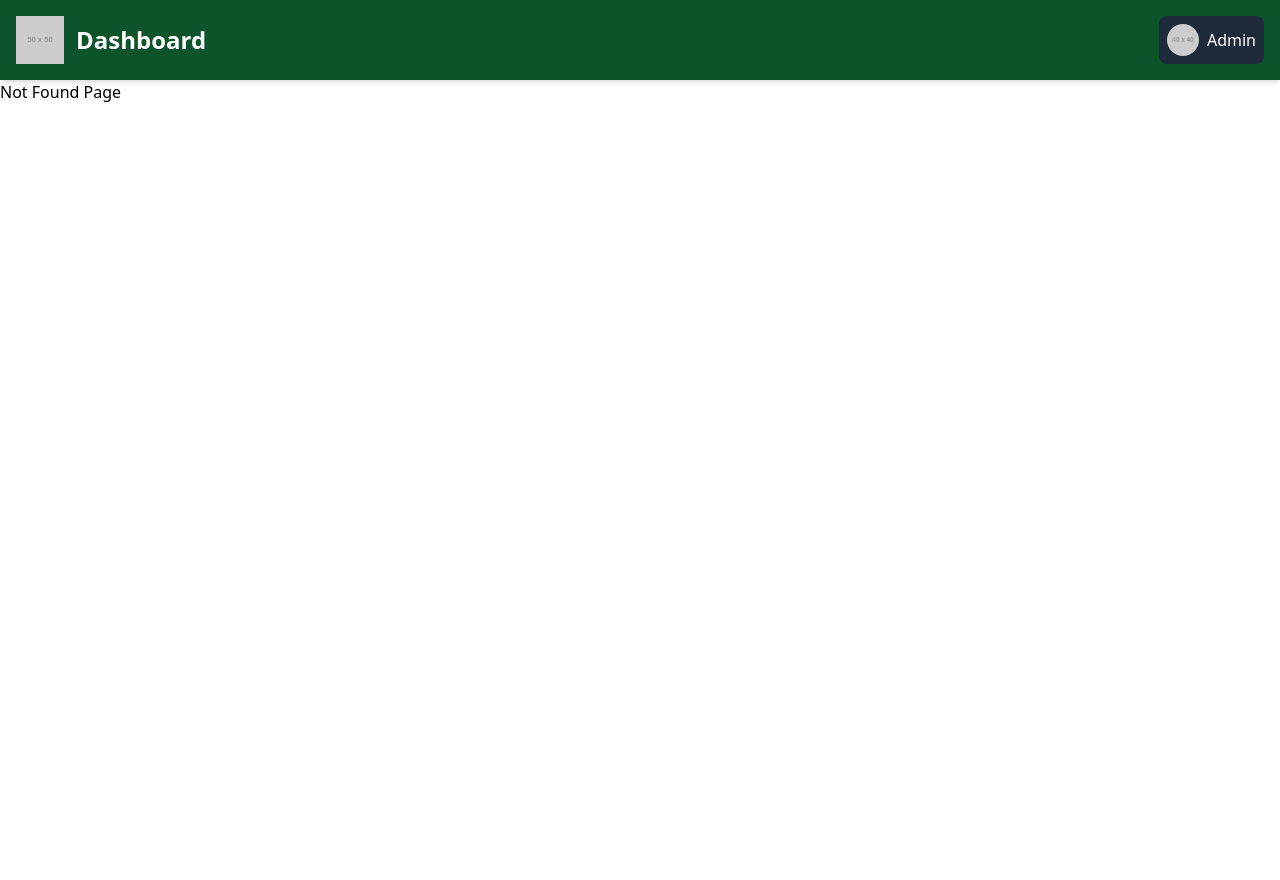
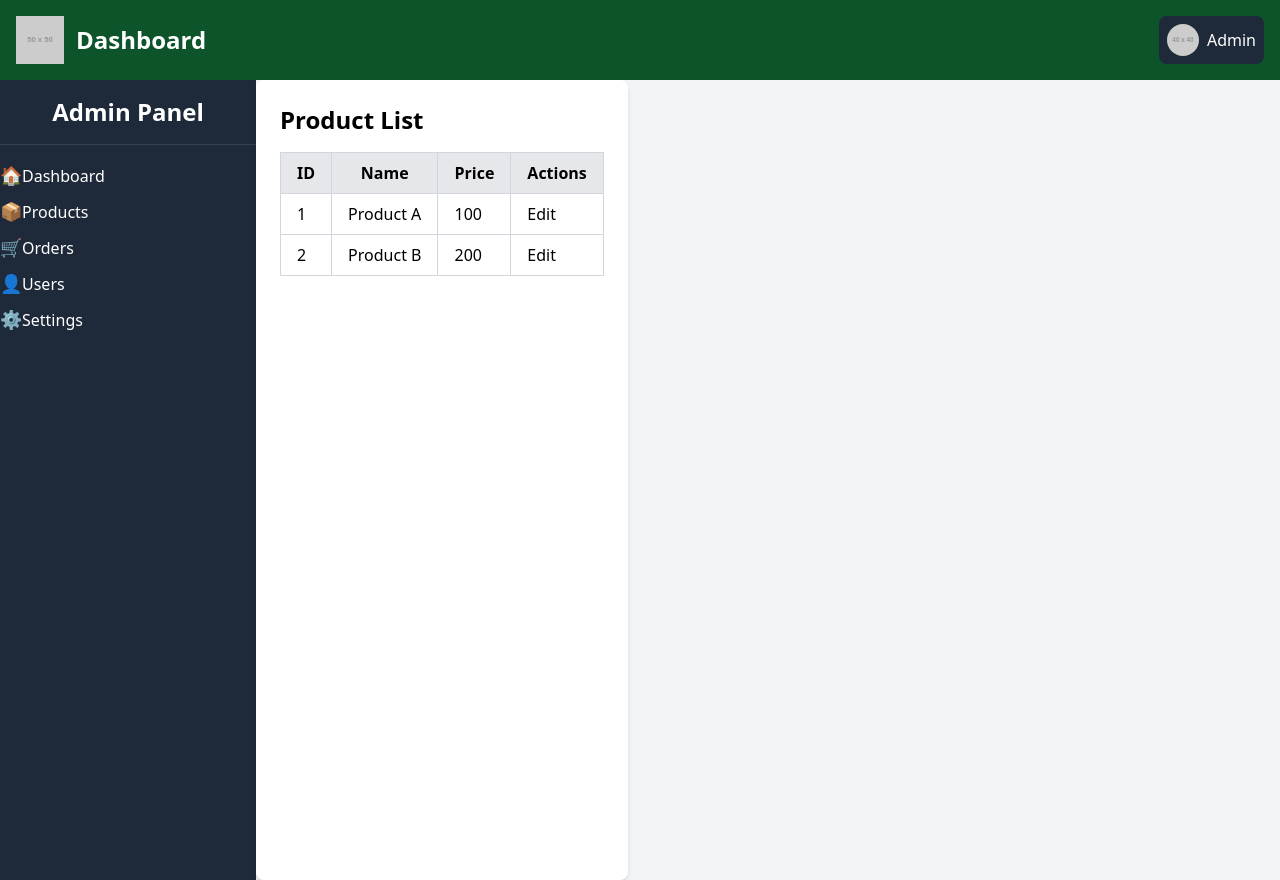
Before and after one commit to manjeet-devs/react_project, a React (Vite) app: page /admin/products in a window 1280 px wide. Before the commit this address had no page. Before the commit the page ends 800 px from the top, so only its background shows below. Built offline with nearby package versions, Linux system fonts and the light colour scheme.

Commit message:
added route

```diff
--- a/src/admin/App.jsx
+++ b/src/admin/App.jsx
@@ -1,19 +1,26 @@
 import React from "react";
 import { BrowserRouter as Router, Routes, Route } from 'react-router-dom'
 import AdminHeader from "./components/AdminHeader";
+import Sidebar from './components/SideBar';
 import routes from "../routes/adminRoute";
 import './style/styleSheet.css';
+
 
 
 function AdminApp(){
     return (
         <Router>
             <AdminHeader />
-            <Routes>
-            {routes.map((route, index) => (
-                <Route key={index} path={route.path} element={route.element} />
-            ))}
-            </Routes>
+                <div className="min-h-screen flex flex-col bg-gray-100">
+                    <div className="flex flex-1">
+                        <Sidebar />
+                            <Routes>
+                            {routes.map((route, index) => (
+                                <Route key={index} path={route.path} element={route.element} />
+                            ))}
+                            </Routes>
+                    </div>
+                </div>
         </Router>
     );
 }
--- a/src/admin/components/SideBar.jsx
+++ b/src/admin/components/SideBar.jsx
@@ -1,13 +1,13 @@
 import React from 'react';
-import { NavLink } from 'react-router-dom'; // Optional if using React Router
+import { Link } from 'react-router-dom'; // Optional if using React Router
 
 const SideBar = () => {
   const menuItems = [
-    { name: 'Dashboard', icon: '🏠', path: '/' },
-    { name: 'Products', icon: '📦', path: '/products' },
-    { name: 'Orders', icon: '🛒', path: '/orders' },
-    { name: 'Users', icon: '👤', path: '/users' },
-    { name: 'Settings', icon: '⚙️', path: '/settings' },
+    { name: 'Dashboard', icon: '🏠', path: '/admin' },
+    { name: 'Products', icon: '📦', path: '/admin/products' },
+    { name: 'Orders', icon: '🛒', path: '/admin/orders' },
+    { name: 'Users', icon: '👤', path: '/admin/user' },
+    { name: 'Settings', icon: '⚙️', path: '/admin/settings' },
   ];
 
   return (
@@ -19,7 +19,7 @@ const SideBar = () => {
         <ul className="space-y-2">
           {menuItems.map((item, index) => (
             <li key={index}>
-              <NavLink
+              <Link
                 to={item.path}
                 className={({ isActive }) =>
                   `flex items-center space-x-3 px-4 py-3 text-gray-300 hover:bg-gray-700 rounded-lg ${
@@ -29,7 +29,7 @@ const SideBar = () => {
               >
                 <span className="text-lg">{item.icon}</span>
                 <span>{item.name}</span>
-              </NavLink>
+              </Link>
             </li>
           ))}
         </ul>
--- a/src/admin/pages/Dashbord.jsx
+++ b/src/admin/pages/Dashbord.jsx
@@ -1,5 +1,4 @@
 import React, { useState } from 'react';
-import Sidebar from '../components/SideBar';
 
 const Dashboard = () => {
   const [activeTab, setActiveTab] = useState('products');
@@ -30,14 +29,9 @@ const Dashboard = () => {
   };
 
   return (
-    <div className="min-h-screen flex flex-col bg-gray-100">
+    <>
 
-      {/* Main Content Section */}
-      <div className="flex flex-1">
-        <Sidebar />
-        {/* Main Content - Right Side */}
         <div className="flex-1 p-6">
-          {/* Tab Content - Product Edit Form */}
           {activeTab === 'products' && (
             <div className="bg-white p-6 rounded-lg shadow-md">
               <h2 className="text-2xl font-semibold mb-4">Edit Product</h2>
@@ -141,9 +135,7 @@ const Dashboard = () => {
             </div>
           )}
         </div>
-      </div>
-
-    </div>
+      </>
   );
 };
 
--- /dev/null
+++ b/src/admin/pages/EditProduct.jsx
@@ -0,0 +1,66 @@
+import React, { useState } from 'react';
+import { useLocation, Link } from 'react-router-dom';
+
+const EditProduct = () => {
+  const location = useLocation();
+  const product = location.state?.product || { id: '', name: '', price: '' };
+  const [formData, setFormData] = useState(product);
+
+  const handleInputChange = (e) => {
+    const { name, value } = e.target;
+    setFormData({ ...formData, [name]: value });
+  };
+
+
+  const handleSubmit = (e) => {
+    e.preventDefault();
+    console.log('Updated Product:', formData);
+    alert('Product updated successfully!');
+  };
+
+  return (
+    <div className="bg-white p-6 rounded-lg shadow-md">
+      <h2 className="text-2xl font-bold mb-4">Edit Product</h2>
+      <form onSubmit={handleSubmit}>
+        <div className="mb-4">
+          <label className="block text-gray-700 font-semibold" htmlFor="name">
+            Product Name
+          </label>
+          <input
+            type="text"
+            id="name"
+            name="name"
+            value={formData.name}
+            onChange={handleInputChange}
+            className="w-full mt-2 p-3 border border-gray-300 rounded-lg focus:outline-none focus:ring-2 focus:ring-blue-500"
+            required
+          />
+        </div>
+        <div className="mb-4">
+          <label className="block text-gray-700 font-semibold" htmlFor="price">
+            Product Price
+          </label>
+          <input
+            type="number"
+            id="price"
+            name="price"
+            value={formData.price}
+            onChange={handleInputChange}
+            className="w-full mt-2 p-3 border border-gray-300 rounded-lg focus:outline-none focus:ring-2 focus:ring-blue-500"
+            required
+          />
+        </div>
+        <Link
+            state={{ formData }}
+            to="/admin/products"
+            type="button"
+            className="inline-block bg-blue-600 text-white px-6 py-2 rounded-lg hover:bg-blue-700 focus:outline-none focus:ring-2 focus:ring-blue-500 focus:ring-offset-1 transition"
+            >
+            Save
+        </Link>
+      </form>
+    </div>
+  );
+};
+
+export default EditProduct;
--- /dev/null
+++ b/src/admin/pages/ProductList.jsx
@@ -0,0 +1,44 @@
+import React from 'react';
+import { useLocation, Link } from 'react-router-dom';
+
+
+const ProductList = () => {
+    const location = useLocation();
+    const editproduct = location.state?.formData || { id: '', name: '', price: '' };
+
+  const products = [
+    { id: 1, name: 'Product A', price: 100 },
+    { id: 2, name: 'Product B', price: 200 },
+  ];
+
+  return (
+    <div className="bg-white p-6 rounded-lg shadow-md">
+      <h2 className="text-2xl font-bold mb-4">Product List</h2>
+      <table className="w-full border-collapse border border-gray-300">
+        <thead>
+          <tr className="bg-gray-200">
+            <th className="border border-gray-300 px-4 py-2">ID</th>
+            <th className="border border-gray-300 px-4 py-2">Name</th>
+            <th className="border border-gray-300 px-4 py-2">Price</th>
+            <th className="border border-gray-300 px-4 py-2">Actions</th>
+          </tr>
+        </thead>
+        <tbody>
+          {products.map((product) => (
+            <tr key={product.id} className="hover:bg-gray-100">
+              <td className="border border-gray-300 px-4 py-2">{product.id}</td>
+              <td className="border border-gray-300 px-4 py-2">{(product.id == editproduct.id)? editproduct.name : product.name}</td>
+              <td className="border border-gray-300 px-4 py-2">{(product.id == editproduct.id) ? editproduct.price : product.price}</td>
+              <td className="border border-gray-300 px-4 py-2">
+              <td><Link to={`/admin/product/${product.id}`} state={{ product }} className="hover:text-gray-400">Edit</Link></td>
+
+              </td>
+            </tr>
+          ))}
+        </tbody>
+      </table>
+    </div>
+  );
+};
+
+export default ProductList;
--- a/src/routes/adminRoute.jsx
+++ b/src/routes/adminRoute.jsx
@@ -1,10 +1,15 @@
 import Notfoundpage from "../admin/pages/NotFountPage";
 import Dashboard from "../admin/pages/Dashbord";
 import Userpage from "../admin/pages/UserPage";
+import ProductList from "../admin/pages/ProductList";
+import EditProduct from "../admin/pages/EditProduct"
+const url = window.location.pathname;
 
 const routes = [
     { path: "/admin", element: <Dashboard /> },
     { path: "/admin/user", element: <Userpage /> },
+    { path: "admin/products", element: <ProductList /> },
+    { path: "admin/product/:id", element: <EditProduct /> },
     { path: "admin/*", element: <Notfoundpage /> },
   ];
 
--- a/src/routes/route.jsx
+++ b/src/routes/route.jsx
@@ -5,9 +5,10 @@ import ServicesPage from "../front/pages/ServicesPage";
 
 const routes = [
     { path: "/", element: <HomePage /> },
+    { path: "/services", element: <ServicesPage /> },
     { path: "/about", element: <AboutPage /> },
+    { path: "/product/:id", element: <AboutPage /> },
     { path: "*", element: <NotFoundPage /> },
-    { path: "/services", element: <ServicesPage /> },
   ];
 
 export default routes;
```
